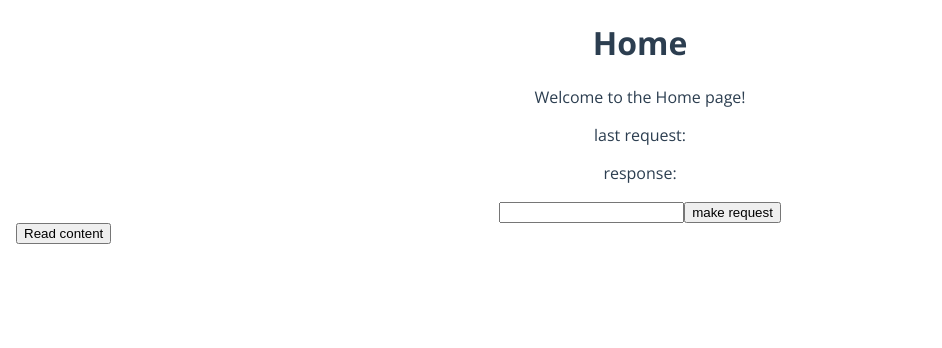
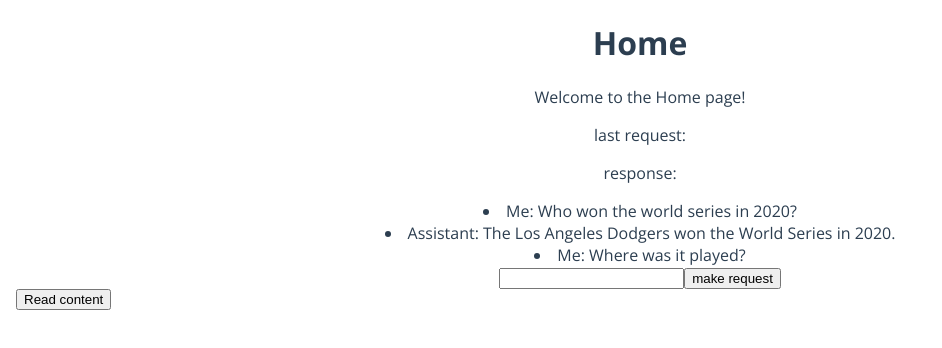
Before and after one commit to chirbard/Terms-Assistant, a Vue app: page / in a window 1280 px wide. Shown: the top 348 px of the page, without its empty margins (0-942 px from the left). Built offline with nearby package versions, Linux system fonts and the light colour scheme; no server answers.

Commit message:
feat: messages rendered as list

```diff
--- a/src/layers/home/HomeView.vue
+++ b/src/layers/home/HomeView.vue
@@ -4,6 +4,11 @@
     <p>Welcome to the Home page!</p>
     <p>last request: {{ lastRequest }}</p>
     <p>response: {{ response }}</p>
+    <li v-for="message in messages">
+      <!-- {{ message.role }}: {{ message.content[0].text }} -->
+      <span v-if="message.role === 'assistant'">Assistant: {{ formatMessageContent(message.content) }}</span>
+      <span v-if="message.role === 'user'">Me: {{ formatMessageContent(message.content) }}</span>
+    </li>
 
 
     <input type="text" v-model="input" />
--- a/src/layers/home/home-script.ts
+++ b/src/layers/home/home-script.ts
@@ -15,6 +15,30 @@ export default defineComponent({
       input: "",
       lastRequest: "",
       response: "",
+      messages: [
+        {
+          role: "user",
+          content: [
+            {
+              type: "text",
+              text: "Who won the world series in 2020?",
+            },
+          ],
+        },
+        {
+          role: "assistant",
+          content: "The Los Angeles Dodgers won the World Series in 2020.",
+        },
+        {
+          role: "user",
+          content: [
+            {
+              type: "text",
+              text: "Where was it played?",
+            },
+          ],
+        },
+      ],
     };
   },
   methods: {
@@ -37,6 +61,13 @@ export default defineComponent({
           })
           .then(() => console.log("Injected a function!"));
       });
+    },
+    formatMessageContent(content: string | { type: string; text: string }[]) {
+      if (typeof content === "string") {
+        return content;
+      } else if (Array.isArray(content)) {
+        return content[0].text;
+      }
     },
     request() {
       this.lastRequest = this.input;
```
